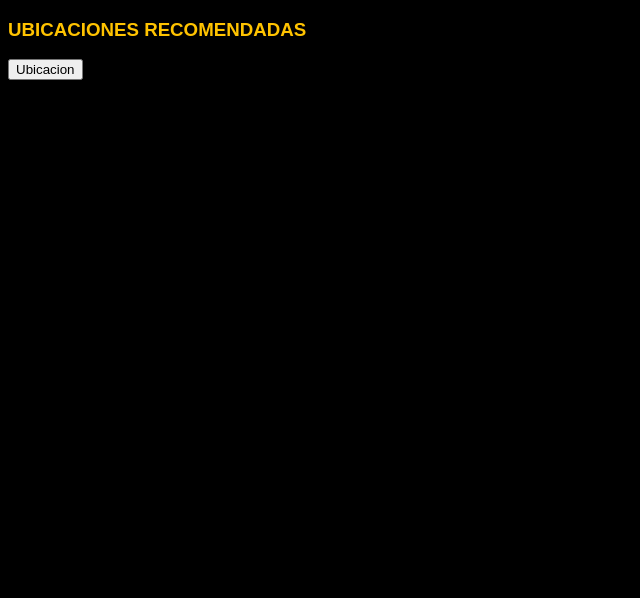
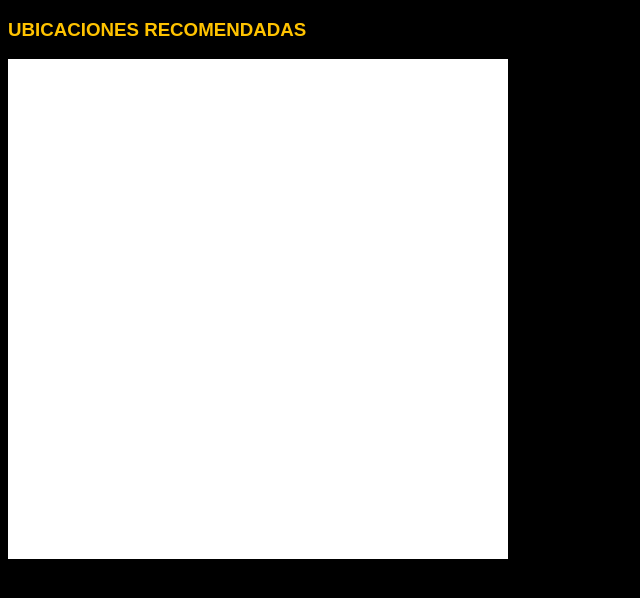
Before and after one commit to LaloJimenez112/proyectoSmartFit, a website: page ubicaciones.html in a window 1280 px wide. Shown: the whole page, without its empty margins (0-640 px from the left). Drawn offline with Linux system fonts and the light colour scheme; some packages are replaced by stand-ins of ours.

Commit message:
Cambio en HTML, JS Y CSS El mapa ya es dinamico y con la ubicacion del usuario

```diff
--- a/css/stylemaps.css
+++ b/css/stylemaps.css
@@ -6,3 +6,11 @@ h3 {
   font-family: "Rubik", sans-serif;
   color: #ffc300;
 }
+
+/* Agregamos un ancho y un alto al mapa
+Porque sin esto no se puede dibujar el mapa*/
+#map {
+  height: 500px;
+  width: 500px;
+  background: white;
+}
--- a/js/ubicacion.js
+++ b/js/ubicacion.js
@@ -1,98 +1,42 @@
-let map
-let latitud
-let longitud
+//Definimos las variables globales al alcance de todas las funciones
+let map;
+let latitud;
+let longitud;
 
-function findMe() {
+//Declaramos la funcion encuentrame
+function encuentrame() {
+    //Si podemos utilizar la geolocalizacion entramos al if
+    if (navigator.geolocation){
+        navigator.geolocation.getCurrentPosition(function(position) {
 
-    if (navigator.geolocation){
+            //Obtenemos la latitud y la longitud del USUARIO
+            latitud = position.coords.latitude
+            longitud = position.coords.longitude
 
-        navigator.geolocation.getCurrentPosition(function(position) {
-            // Crear un objeto LatLng con la ubicación del usuario
-                //let latLng = new google.maps.LatLng(position.coords.latitude, position.coords.longitude);
-                latitud = position.coords.latitude
-                longitud = position.coords.longitude
+            // Pintamos el mapa en el documento HTML con los valores obtenidos de lat y lng
+            map = new google.maps.Map(document.getElementById('map'), {
+                center: {lat: latitud, lng: longitud},
+                zoom: 12
+            });
 
-                // Crear el mapa con el objeto LatLng como centro
-            map = new google.maps.Map(document.getElementById('map'), {
-                center: {lat: 19.3494, lng: -99.1935},
-                zoom: 13
-            });
             //Colocar un marcador en la ubicación del usuario
             let marker = new google.maps.Marker({
-                position: {lat: 19.3494, lng: -99.1935},
+                position: {lat: latitud, lng: longitud},
                 map: map,
                 title: 'Mi ubicación'
             });
+
         }, function() {
             // Si hay un error al obtener la ubicación del usuario, mostrar un mensaje de error en la consola
                 console.log('Error: The Geolocation service failed.');
             });
     }
+
     else {
         //Si el navegador no admite la API Geolocation, mostrar un mensaje de error en la consola
         console.log('Error: Your browser doesn\'t support geolocation.');
     }
+
 }
 
-// function localizacion(posicion) {
-//     var latitude = posicion.coords.latitude;
-//     var longitude = posicion.coords.longitude;
-
-//     var imgURL =
-//     "http://maps.googleapis.com/maps/api/staticmap?center=" +
-//     latitude +
-//     "," +
-//     longitude +
-//     "&size=600x300&markers=color:red%7C" +
-//     latitude +
-//     "," +
-//     longitude +
-//     "&key=AIzaSyCVSBSK7GmEP4ghf2CdjIKMq970YfX2SUo";
-
-//     mapa.innerHTML =
-//     "<p>Latitude: " + latitude + "<br>Longitud: " + longitude + "</p>";
-//     mapa.innerHTML = "<img src='" + imgURL + "'>";
-// }
-
-// function error() {
-//     mapa.innerHTML = "<p>No se pude obtener tu posicion</p>";
-// }
-
-// //     // Función para inicializar el mapa
-// //     function initMap() {
-// //       // Obtener la ubicación del usuario
-// //       if (navigator.geolocation) {
-// //         navigator.geolocation.getCurrentPosition(function(position) {
-// //           // Crear un objeto LatLng con la ubicación del usuario
-// //           var latLng = new google.maps.LatLng(position.coords.latitude, position.coords.longitude);
-// //           // Crear el mapa con el objeto LatLng como centro
-// //           var map = new google.maps.Map(document.getElementById('map'), {
-// //             center: latLng,
-// //             zoom: 13
-// //           });
-// //           // Colocar un marcador en la ubicación del usuario
-// //           var marker = new google.maps.Marker({
-// //             position: latLng,
-// //             map: map,
-// //             title: 'Mi ubicación'
-// //           });
-// //         }, function() {
-// //           // Si hay un error al obtener la ubicación del usuario, mostrar un mensaje de error en la consola
-// //           console.log('Error: The Geolocation service failed.');
-// //         });
-// //       } else {
-// //         // Si el navegador no admite la API Geolocation, mostrar un mensaje de error en la consola
-// //         console.log('Error: Your browser doesn\'t support geolocation.');
-// //       }
-// //     }
-
-// //   <script async defer src="https://maps.googleapis.com/maps/api/js?key=TU_API_KEY&callback=initMap"></script>
-
-function cargarAPI() {
-    var script = document.createElement('script');
-    script.src = 'https://maps.googleapis.com/maps/api/js?key=AIzaSyCVSBSK7GmEP4ghf2CdjIKMq970YfX2SUo&callback=findMe';
-    script.defer = true;
-    document.body.appendChild(script);
-}
-
-window.onload = cargarAPI;
+window.encuentrame = encuentrame;
--- a/ubicaciones.html
+++ b/ubicaciones.html
@@ -9,10 +9,17 @@
   </head>
   <body>
     <h3>UBICACIONES RECOMENDADAS</h3>
-    <button onclick="findMe()">Ubicacion</button>
-    <div id="map"></div>
+    <!-- <button onclick="initMap()">Ubicacion</button> -->
+    <div id="map">
+      <!-- //Aqui ira el mapa -->
+    </div>
 
-    <script src="./js/ubicacion.js"></script>
-    <!-- <script async defer src="https://maps.googleapis.com/maps/api/js?key=AIzaSyCVSBSK7GmEP4ghf2CdjIKMq970YfX2SUo"></script> -->
+    <!-- AQUI SE CARGAN NUESTRAS FUNCIONES JS -->
+    <script type="module" src="./js/ubicacion.js"></script>
+    <!-- AQUI SE CARGA LA API DE GOOGLE -->
+    <script async
+      src="https://maps.googleapis.com/maps/api/js?key=AIzaSyCVSBSK7GmEP4ghf2CdjIKMq970YfX2SUo&callback=encuentrame">
+    </script>
+
   </body>
 </html>
```
